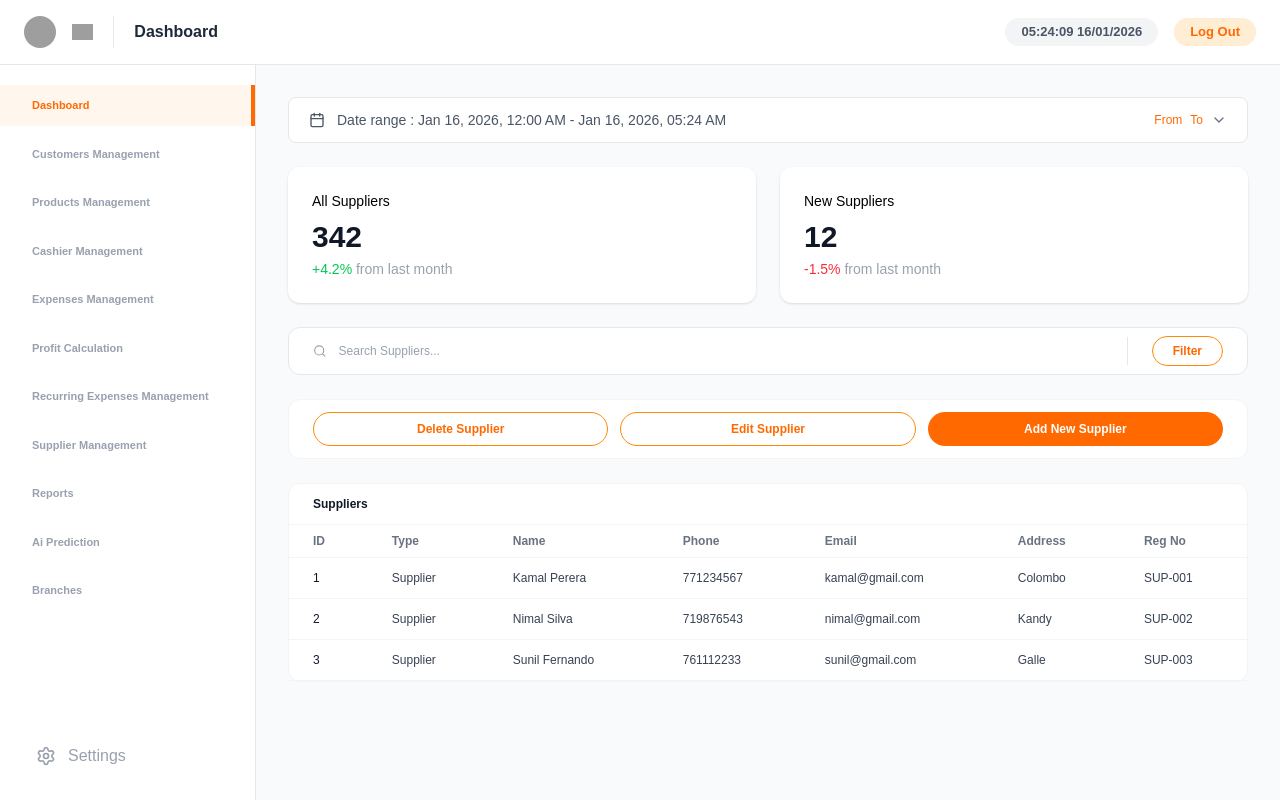
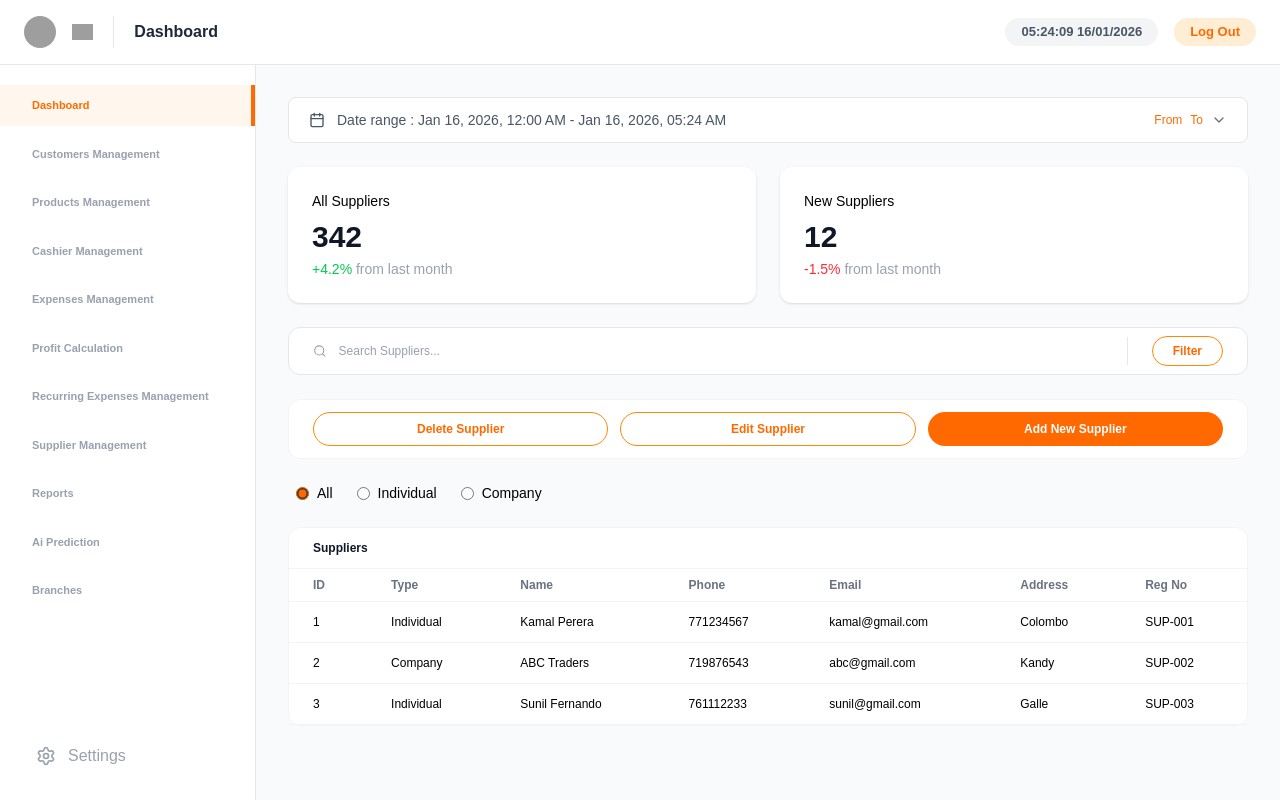
Before and after one commit to LTI-INTERNS/pos-micro-sass, a Next.js app: page /suppliermanagement in a window 1280 px wide. Built offline with nearby package versions, Linux system fonts and the light colour scheme; grey boxes are pictures that could not be loaded.

Commit message:
refactor(suppliers): move type filter radio buttons into reusable component

```diff
--- a/app/Dashboard/mockData.ts
+++ b/app/Dashboard/mockData.ts
@@ -74,3 +74,44 @@ export const salesBarData = [
   { hour: "9-10 AM", value: 2800 },
   { hour: "11-12 AM", value: 3600 },
 ];
+
+
+export type Supplier = {
+  id: number;
+  type: "Individual" | "Company";
+  name: string;
+  phone: number;
+  email: string;
+  address: string;
+  regNo: string;
+};
+
+export const suppliers: Supplier[] = [
+  {
+    id: 1,
+    type: "Individual",
+    name: "Kamal Perera",
+    phone: 771234567,
+    email: "kamal@gmail.com",
+    address: "Colombo",
+    regNo: "SUP-001",
+  },
+  {
+    id: 2,
+    type: "Company",
+    name: "ABC Traders",
+    phone: 719876543,
+    email: "abc@gmail.com",
+    address: "Kandy",
+    regNo: "SUP-002",
+  },
+  {
+    id: 3,
+    type: "Individual",
+    name: "Sunil Fernando",
+    phone: 761112233,
+    email: "sunil@gmail.com",
+    address: "Galle",
+    regNo: "SUP-003",
+  },
+];
--- a/app/components/supplier-actions.tsx
+++ b/app/components/supplier-actions.tsx
@@ -6,7 +6,7 @@ type Props = {
   onDelete?: () => void;
 };
 
-export default function CustomerActionsBar({
+export default function SupplierActionsBar({
   onAdd,
   onEdit,
   onDelete,
--- a/app/components/supplier-table.tsx
+++ b/app/components/supplier-table.tsx
@@ -1,8 +1,8 @@
 "use client";
 
-type Customer = {
+type Supplier = {
   id: number;
-  type: string;
+  type: "Individual" | "Company";
   name: string;
   phone: number;
   email: string;
@@ -11,94 +11,56 @@ type Customer = {
 };
 
 type Props = {
-  customers: Customer[];
+  suppliers: Supplier[];
 };
 
-
-
-export default function CustomersTable({ customers }: Props) {
-  const dummyCustomers: Customer[] = [
-  {
-    id: 1,
-    type: "Supplier",
-    name: "Kamal Perera",
-    phone: 771234567,
-    email: "kamal@gmail.com",
-    address: "Colombo",
-    regNo: "SUP-001",
-  },
-  {
-    id: 2,
-    type: "Supplier",
-    name: "Nimal Silva",
-    phone: 719876543,
-    email: "nimal@gmail.com",
-    address: "Kandy",
-    regNo: "SUP-002",
-  },
-  {
-    id: 3,
-    type: "Supplier",
-    name: "Sunil Fernando",
-    phone: 761112233,
-    email: "sunil@gmail.com",
-    address: "Galle",
-    regNo: "SUP-003",
-  },
-];
-const tableData = customers.length > 0 ? customers : dummyCustomers;
+export default function SupplierTable({ suppliers }: Props) {
   return (
     <section className="bg-white rounded-xl border border-gray-100">
-      <div className="flex items-center justify-between px-6 py-3">
+      <div className="px-6 py-3">
         <h2 className="text-xs font-semibold text-gray-900">
           Suppliers
         </h2>
-
       </div>
 
       <div className="overflow-x-auto">
         <table className="w-full text-xs">
           <thead>
             <tr className="border-t border-b border-gray-100 text-gray-500">
-              <th className="px-6 py-2 text-left font-semibold">ID</th>
-              <th className="px-6 py-2 text-left font-semibold">Type</th>
-              <th className="px-6 py-2 text-left font-semibold">Name</th>
-              <th className="px-6 py-2 text-left font-semibold">Phone</th>
-              <th className="px-6 py-2 text-left font-semibold">Email</th>
-              <th className="px-6 py-2 text-left font-semibold">Address</th>
-              <th className="px-6 py-2 text-left font-semibold">Reg No</th>
-
+              <th className="px-6 py-2 text-left">ID</th>
+              <th className="px-6 py-2 text-left">Type</th>
+              <th className="px-6 py-2 text-left">Name</th>
+              <th className="px-6 py-2 text-left">Phone</th>
+              <th className="px-6 py-2 text-left">Email</th>
+              <th className="px-6 py-2 text-left">Address</th>
+              <th className="px-6 py-2 text-left">Reg No</th>
             </tr>
           </thead>
 
           <tbody>
-  {tableData.map((c) => (
+            {suppliers.map((s) => (
               <tr
-      key={c.id}
-      className="border-b border-gray-100 hover:bg-gray-50 transition"
+                key={s.id}
+                className="border-b border-gray-100 hover:bg-gray-50 text-black"
               >
-      <td className="px-6 py-3 font-medium text-gray-900">{c.id}</td>
-      <td className="px-6 py-3 text-gray-700">{c.type}</td>
-      <td className="px-6 py-3 text-gray-700">{c.name}</td>
-      <td className="px-6 py-3 text-gray-700">{c.phone}</td>
-      <td className="px-6 py-3 text-gray-700">{c.email}</td>
-      <td className="px-6 py-3 text-gray-700">{c.address}</td>
-      <td className="px-6 py-3 text-gray-700">{c.regNo}</td>
+                <td className="px-6 py-3">{s.id}</td>
+                <td className="px-6 py-3">{s.type}</td>
+                <td className="px-6 py-3">{s.name}</td>
+                <td className="px-6 py-3">{s.phone}</td>
+                <td className="px-6 py-3">{s.email}</td>
+                <td className="px-6 py-3">{s.address}</td>
+                <td className="px-6 py-3">{s.regNo}</td>
               </tr>
             ))}
 
-  {tableData.length === 0 && (
+            {suppliers.length === 0 && (
               <tr>
-      <td
-        colSpan={7}
-        className="px-6 py-5 text-center text-gray-400 text-xs"
-      >
-        No customers found
+                <td colSpan={7} className="px-6 py-5 text-center text-gray-400">
+                  No suppliers found
                 </td>
               </tr>
             )}
           </tbody>
-
         </table>
       </div>
     </section>
--- a/app/suppliermanagement/page.tsx
+++ b/app/suppliermanagement/page.tsx
@@ -1,19 +1,50 @@
+"use client";
+
+import { useMemo, useState } from "react";
 import DashboardLayout from "../components/dashboard_layout";
 import SearchBar from "../components/supplier-searchbar";
-import CustomerActionsBar from "../components/supplier-actions";
-import CustomersTable from "../components/supplier-table";
+import SupplierActionsBar from "../components/supplier-actions";
+import SupplierTable from "../components/supplier-table";
 import StatCardGrid from "../components/supplierStatCardGrid";
 import DateRangeBar from "../components/DateRangeBar";
+import { suppliers } from "../Dashboard/mockData";
 
-export default function CustomersPage() {
+export default function SupplierPage() {
+  const [selectedType, setSelectedType] = useState<"All" | "Individual" | "Company">("All")
+  const filteredSuppliers = useMemo(() => {
+    if (selectedType === "All") return suppliers;
+    return suppliers.filter((s) => s.type === selectedType);
+  }, [selectedType]);
+
   return (
     <DashboardLayout>
       <div className="w-full space-y-6">
         <DateRangeBar />
         <StatCardGrid />
         <SearchBar />
-        <CustomerActionsBar />
-        <CustomersTable customers={[]} />
+        <SupplierActionsBar />
+
+
+        <div className="flex gap-6 px-2 text-sm font-medium">
+          {["All", "Individual", "Company"].map((type) => (
+            <label key={type} className="flex items-center gap-2 cursor-pointer text-black">
+              <input
+                type="radio"
+                name="supplierType"
+                value={type}
+                checked={selectedType === type}
+                onChange={() =>
+                  setSelectedType(type as "All" | "Individual" | "Company")
+                }
+                className="accent-orange-500"
+              />
+              {type}
+            </label>
+          ))}
+        </div>
+
+
+        <SupplierTable suppliers={filteredSuppliers} />
       </div>
     </DashboardLayout>
   );
```
Lines whose indentation alone changed are shown as unchanged.
